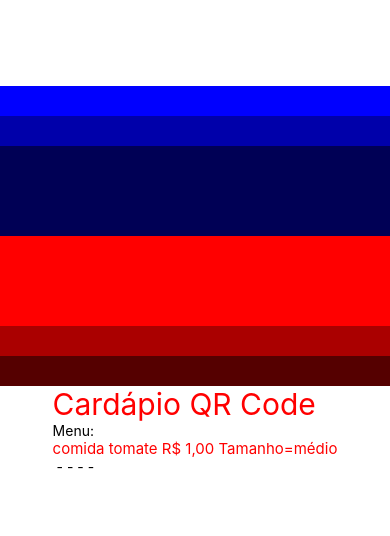
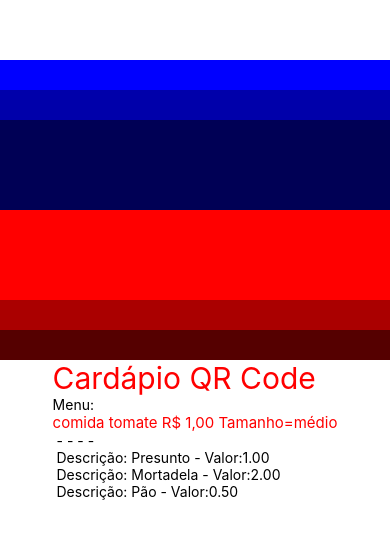
Before and after one commit to heitorAlbu/app1, a React Native app: screen / in a window 390 px wide. Shown: the part 142-678 px from the top of the page. Built offline with nearby package versions, Linux system fonts and the light colour scheme.

Commit message:
aula 14 flat list

```diff
--- a/App.tsx
+++ b/App.tsx
@@ -1,9 +1,10 @@
 import { Component } from "react";
-import { Text, View } from "react-native";
+import { Text, View, Image } from "react-native";
 import Prato from "./components/prato"
 import { StyleSheet } from "react-native";
 import estilos from './estilos/estilos.tsx';
 import Caixa from './components/caixa.tsx';
+import Lista from './components/listaProduto.tsx';
 export default class App1 extends Component {
 
 
@@ -18,12 +19,14 @@ export default class App1 extends Component {
   render() {
     return (
       <View style={estilos.conteiner}>
+
         <Caixa></Caixa>
         <View>
           <Text style={estilos.textoTitulo}>Cardápio QR Code</Text>
           <Text>Menu:</Text>
           <Prato ingrediente="tomate" preco="1,00" tamanho="médio"></Prato>
           {this.fexibir(false)}
+          <Lista></Lista>
         </View>
       </View>
 
--- /dev/null
+++ b/components/listaProduto.tsx
@@ -0,0 +1,29 @@
+import React from 'react';
+import { View, Text, FlatList } from 'react-native';
+
+const produtos = [
+    {
+        id: '001',
+        desc: ['Presunto', '1.00']
+    },
+    {
+        id: '002',
+        desc: ['Mortadela', '2.00']
+    },
+    {
+        id: '003',
+        desc: ['Pão', '0.50']
+    }
+]
+
+export default function () {
+    return (
+        <View>
+            <FlatList
+                data={produtos}
+                keyExtractor={item => item.id}
+                renderItem={({ item }) => <Text> Descrição: {item.desc[0]} - Valor:{item.desc[1]}</Text>}
+            />
+        </View>
+    )
+}
```
